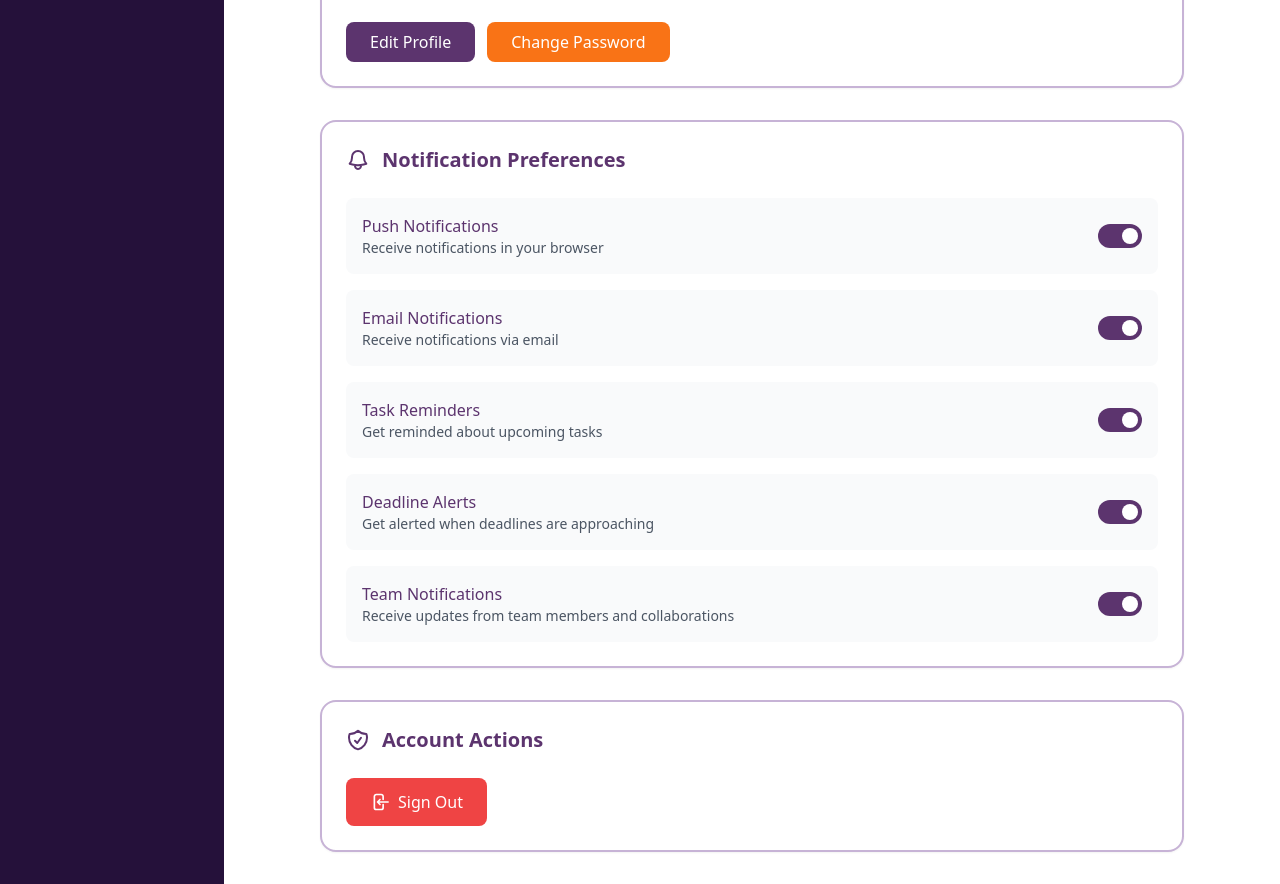
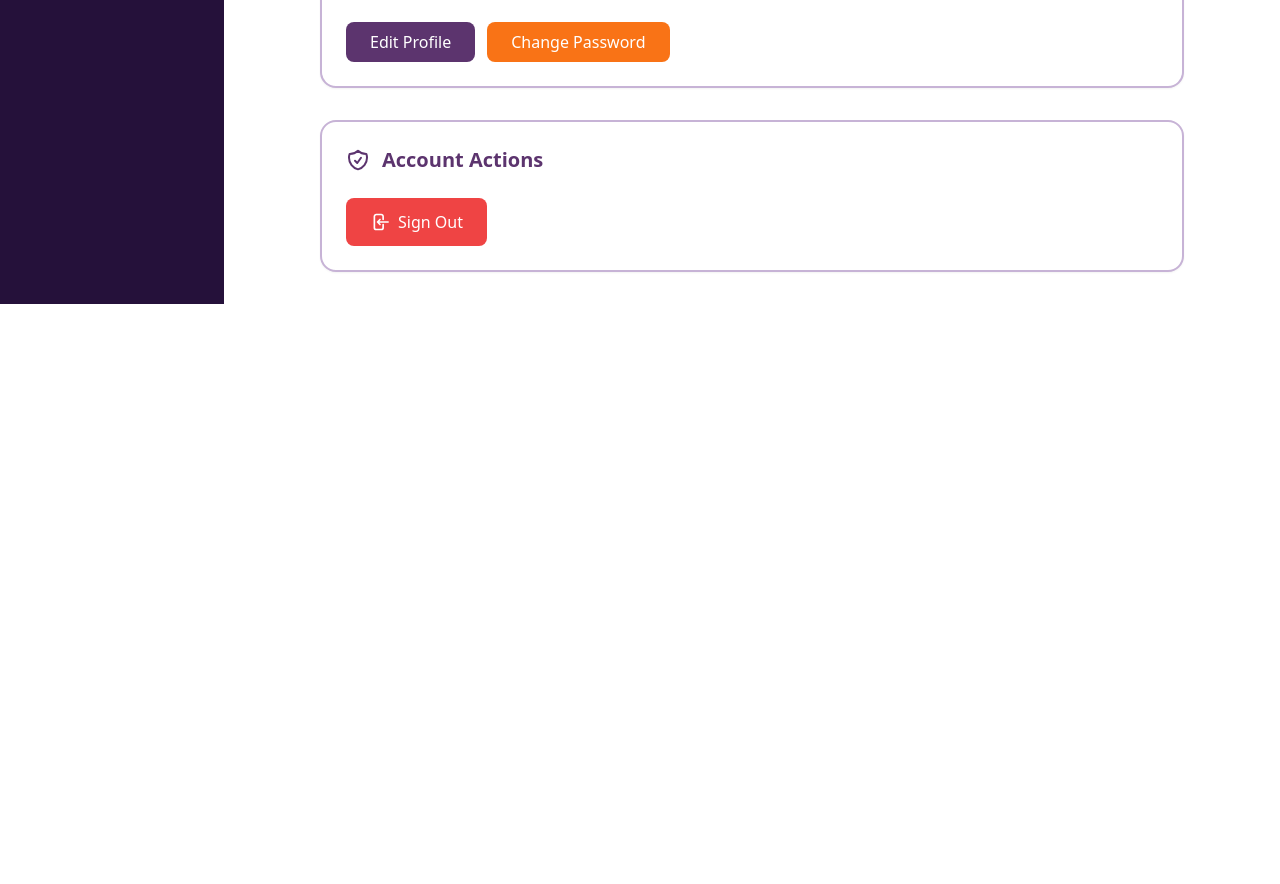
Before and after one commit to suhamirza/gradproject, a React (Vite) app: page /app/settings in a window 1280 px wide. Shown: the part 688-1572 px from the top of the page. After the commit the page ends 992 px from the top, so only its background shows below. Built offline with nearby package versions, Linux system fonts and the light colour scheme; sample sign-in values are in the browser's storage; the HTML template or start-up script is replaced by a standard one.

Commit message:
Removed Notifications from settings, and removed the Analytics

```diff
--- a/src/components/MainAppPages/Settings.tsx
+++ b/src/components/MainAppPages/Settings.tsx
@@ -322,117 +322,7 @@ export default function Settings() {
           )}
         </div>
 
-        {/* Notification Preferences Section */}
-        <div className="mb-8 bg-white p-6 rounded-2xl border-2 border-[#c7b3d6] shadow-sm hover:border-[#5C346E] transition-all duration-200">
-          <div className="flex items-center gap-3 mb-6">
-            <svg xmlns="http://www.w3.org/2000/svg" fill="none" viewBox="0 0 24 24" strokeWidth={2} stroke="currentColor" className="w-6 h-6 text-[#5C346E]">
-              <path strokeLinecap="round" strokeLinejoin="round" d="M14.857 17.082a23.848 23.848 0 005.454-1.31A8.967 8.967 0 0118 9.75v-.7V9A6 6 0 006 9v.75a8.967 8.967 0 01-2.312 6.022c1.733.64 3.56 1.085 5.455 1.31m5.714 0a24.255 24.255 0 01-5.714 0m5.714 0a3 3 0 11-5.714 0" />
-            </svg>
-            <h3 className="text-xl font-bold text-[#5C346E]">Notification Preferences</h3>
-          </div>
 
-          <div className="space-y-4">
-            {/* Push Notifications */}
-            <div className="flex items-center justify-between p-4 bg-gray-50 rounded-lg">
-              <div className="flex-1">
-                <h4 className="font-medium text-[#5C346E]">Push Notifications</h4>
-                <p className="text-sm text-gray-600">Receive notifications in your browser</p>
-              </div>
-              <button
-                onClick={() => handleNotificationToggle('pushNotifications')}
-                className={`relative inline-flex h-6 w-11 items-center rounded-full transition-colors duration-200 ${
-                  notificationSettings.pushNotifications ? 'bg-[#5C346E]' : 'bg-gray-300'
-                }`}
-              >
-                <span
-                  className={`inline-block h-4 w-4 transform rounded-full bg-white transition-transform duration-200 ${
-                    notificationSettings.pushNotifications ? 'translate-x-6' : 'translate-x-1'
-                  }`}
-                />
-              </button>
-            </div>
-
-            {/* Email Notifications */}
-            <div className="flex items-center justify-between p-4 bg-gray-50 rounded-lg">
-              <div className="flex-1">
-                <h4 className="font-medium text-[#5C346E]">Email Notifications</h4>
-                <p className="text-sm text-gray-600">Receive notifications via email</p>
-              </div>
-              <button
-                onClick={() => handleNotificationToggle('emailNotifications')}
-                className={`relative inline-flex h-6 w-11 items-center rounded-full transition-colors duration-200 ${
-                  notificationSettings.emailNotifications ? 'bg-[#5C346E]' : 'bg-gray-300'
-                }`}
-              >
-                <span
-                  className={`inline-block h-4 w-4 transform rounded-full bg-white transition-transform duration-200 ${
-                    notificationSettings.emailNotifications ? 'translate-x-6' : 'translate-x-1'
-                  }`}
-                />
-              </button>
-            </div>
-
-            {/* Task Reminders */}
-            <div className="flex items-center justify-between p-4 bg-gray-50 rounded-lg">
-              <div className="flex-1">
-                <h4 className="font-medium text-[#5C346E]">Task Reminders</h4>
-                <p className="text-sm text-gray-600">Get reminded about upcoming tasks</p>
-              </div>
-              <button
-                onClick={() => handleNotificationToggle('taskReminders')}
-                className={`relative inline-flex h-6 w-11 items-center rounded-full transition-colors duration-200 ${
-                  notificationSettings.taskReminders ? 'bg-[#5C346E]' : 'bg-gray-300'
-                }`}
-              >
-                <span
-                  className={`inline-block h-4 w-4 transform rounded-full bg-white transition-transform duration-200 ${
-                    notificationSettings.taskReminders ? 'translate-x-6' : 'translate-x-1'
-                  }`}
-                />
-              </button>
-            </div>
-
-            {/* Deadline Alerts */}
-            <div className="flex items-center justify-between p-4 bg-gray-50 rounded-lg">
-              <div className="flex-1">
-                <h4 className="font-medium text-[#5C346E]">Deadline Alerts</h4>
-                <p className="text-sm text-gray-600">Get alerted when deadlines are approaching</p>
-              </div>
-              <button
-                onClick={() => handleNotificationToggle('deadlineAlerts')}
-                className={`relative inline-flex h-6 w-11 items-center rounded-full transition-colors duration-200 ${
-                  notificationSettings.deadlineAlerts ? 'bg-[#5C346E]' : 'bg-gray-300'
-                }`}
-              >
-                <span
-                  className={`inline-block h-4 w-4 transform rounded-full bg-white transition-transform duration-200 ${
-                    notificationSettings.deadlineAlerts ? 'translate-x-6' : 'translate-x-1'
-                  }`}
-                />
-              </button>
-            </div>
-
-            {/* Team Notifications */}
-            <div className="flex items-center justify-between p-4 bg-gray-50 rounded-lg">
-              <div className="flex-1">
-                <h4 className="font-medium text-[#5C346E]">Team Notifications</h4>
-                <p className="text-sm text-gray-600">Receive updates from team members and collaborations</p>
-              </div>
-              <button
-                onClick={() => handleNotificationToggle('teamNotifications')}
-                className={`relative inline-flex h-6 w-11 items-center rounded-full transition-colors duration-200 ${
-                  notificationSettings.teamNotifications ? 'bg-[#5C346E]' : 'bg-gray-300'
-                }`}
-              >
-                <span
-                  className={`inline-block h-4 w-4 transform rounded-full bg-white transition-transform duration-200 ${
-                    notificationSettings.teamNotifications ? 'translate-x-6' : 'translate-x-1'
-                  }`}
-                />
-              </button>
-            </div>
-          </div>
-        </div>
 
         {/* Account Actions Section */}
         <div className="bg-white p-6 rounded-2xl border-2 border-[#c7b3d6] shadow-sm hover:border-[#5C346E] transition-all duration-200">
--- a/src/layouts/AppLayout.tsx
+++ b/src/layouts/AppLayout.tsx
@@ -64,12 +64,7 @@ const AppLayout = () => {
               </div>
               Workspaces
             </button>
-            <a href="#" className="flex items-center px-3 py-2 rounded-lg hover:bg-[#3b2355] transition text-xl font-bold">
-              <div className="w-6 h-6 mr-2">
-                <IoAnalyticsSharp size={24} />
-              </div>
-              Analytics
-            </a>            <button
+                      <button
               onClick={() => navigate('/app/settings')}
               className="flex items-center px-3 py-2 rounded-lg hover:bg-[#3b2355] transition text-xl font-bold w-full text-left"
             >
```
